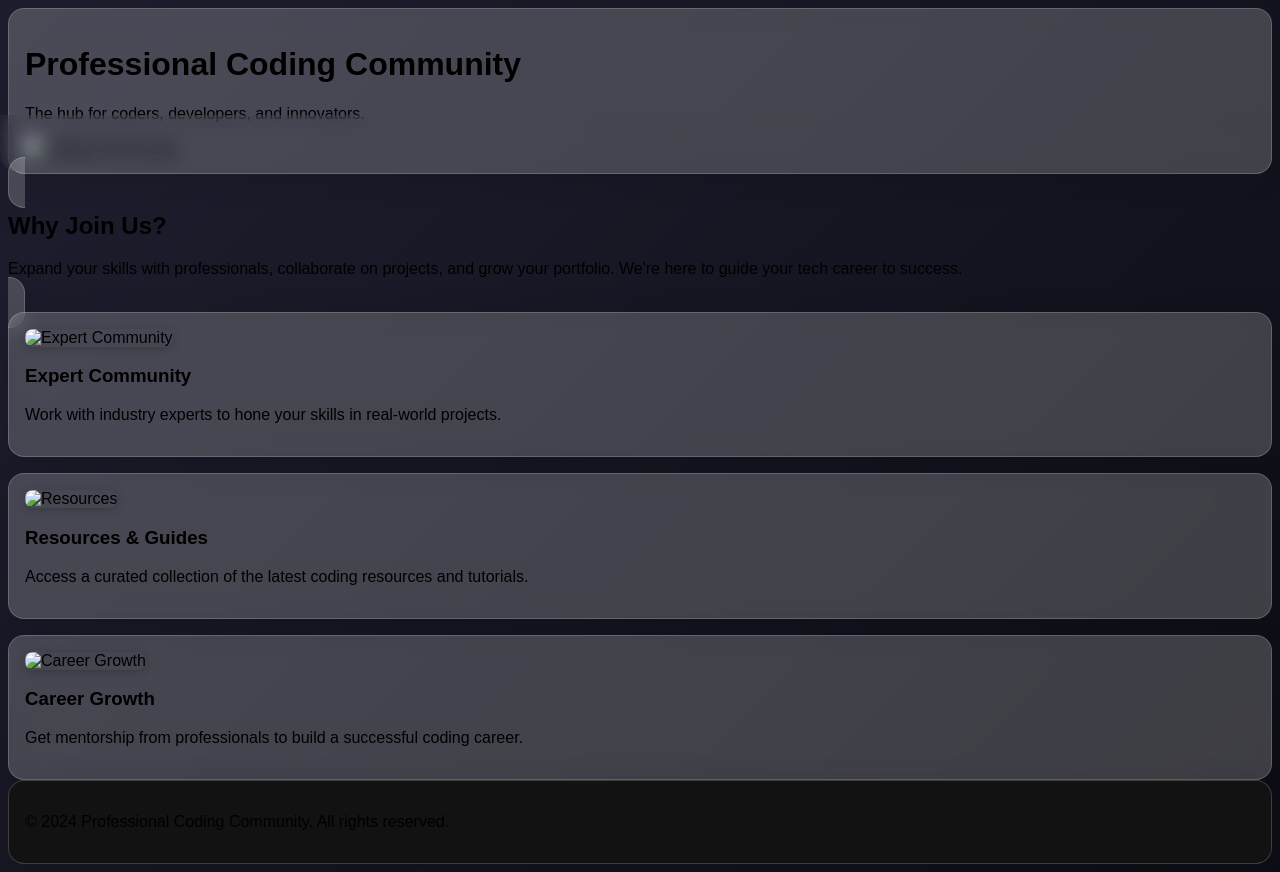
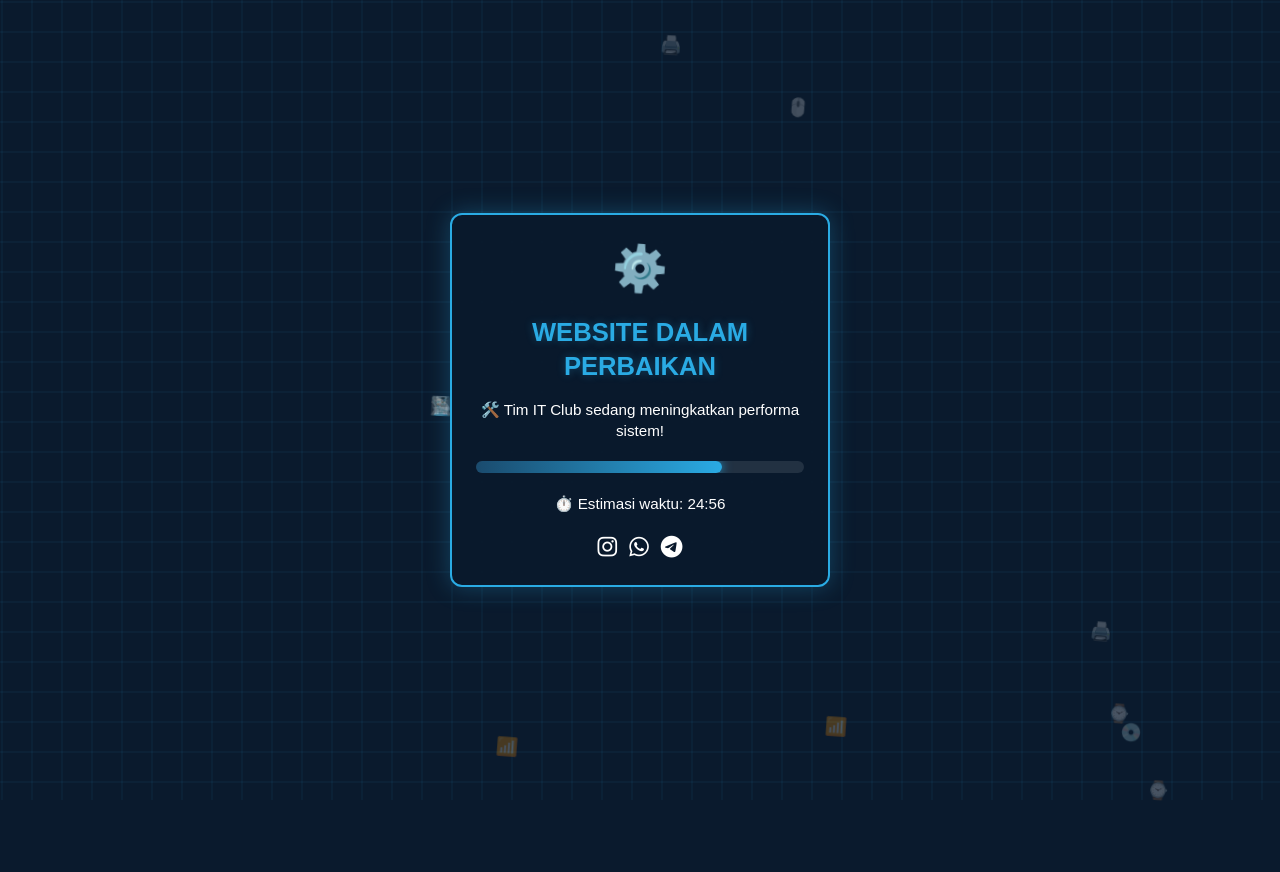
Before and after one commit to Rustaman1280/Rusty, a plain HTML site: page index.html in a window 1280 px wide. After the commit the page ends 802 px from the top, so only its background shows below. Drawn offline with Linux system fonts and the light colour scheme; a script that the page names is missing.

Commit message:
Update index.html

```diff
--- a/index.html
+++ b/index.html
@@ -1,68 +1,232 @@
 <!DOCTYPE html>
-<html lang="en">
+<html lang="id">
 <head>
     <meta charset="UTF-8">
     <meta name="viewport" content="width=device-width, initial-scale=1.0">
-    <title>Professional Coding Community</title>
-    <link rel="stylesheet" href="styles.css">
-    <script src="https://unpkg.com/framer-motion@4.1.17/dist/framer-motion.umd.js"></script>
-    <script defer src="scripts.js"></script>
+    <title>Maintenance - IT Club</title>
+    <link rel="stylesheet" href="https://cdnjs.cloudflare.com/ajax/libs/font-awesome/6.0.0/css/all.min.css">
+    <style>
+        * {
+            margin: 0;
+            padding: 0;
+            box-sizing: border-box;
+            font-family: 'Poppins', sans-serif;
+        }
+
+        @import url('https://fonts.googleapis.com/css2?family=Poppins:wght@400;600;700&display=swap');
+
+        body {
+            min-height: 100vh;
+            background: #0a1a2d;
+            display: flex;
+            justify-content: center;
+            align-items: center;
+            overflow: hidden;
+            position: relative;
+        }
+
+        .cyber-grid {
+            position: absolute;
+            width: 100%;
+            height: 100%;
+            background-image:
+                linear-gradient(rgba(42, 171, 228, 0.1) 1px, transparent 1px),
+                linear-gradient(90deg, rgba(42, 171, 228, 0.1) 1px, transparent 1px);
+            background-size: 30px 30px;
+            animation: gridScroll 100s linear infinite;
+        }
+
+        .container {
+            position: relative;
+            z-index: 2;
+            text-align: center;
+            padding: 1.5rem;
+            background: rgba(10, 26, 45, 0.95);
+            border-radius: 12px;
+            border: 2px solid #2AABE4;
+            box-shadow: 0 0 25px rgba(42, 171, 228, 0.3);
+            max-width: 380px;
+            width: 85%;
+            margin: 20px;
+        }
+
+        h1 {
+            color: #2AABE4;
+            font-size: 1.6em;
+            margin-bottom: 1rem;
+            text-shadow: 0 0 8px rgba(42, 171, 228, 0.3);
+            line-height: 1.3;
+        }
+
+        .cyber-icon {
+            font-size: 2.8em;
+            color: #ffffff;
+            margin: 12px 0;
+            animation: float 3s ease-in-out infinite;
+        }
+
+        p {
+            color: #ffffff;
+            font-size: 0.95em;
+            margin: 12px 0;
+            line-height: 1.4;
+        }
+
+        .progress-bar {
+            width: 100%;
+            height: 12px;
+            background: rgba(255, 255, 255, 0.1);
+            border-radius: 6px;
+            margin: 20px 0;
+            overflow: hidden;
+        }
+
+        .progress-fill {
+            width: 75%;
+            height: 100%;
+            background: linear-gradient(90deg, #1a4b6e, #2AABE4);
+            border-radius: 6px;
+            animation: progressGlow 2s infinite alternate;
+        }
+
+        .social-links {
+            margin-top: 20px;
+            display: flex;
+            justify-content: center;
+            gap: 12px;
+        }
+
+        .social-link {
+            color: #ffffff;
+            font-size: 1.4em;
+            transition: all 0.3s ease;
+            text-decoration: none;
+        }
+
+        .social-link:hover {
+            color: #2AABE4;
+            transform: scale(1.15);
+        }
+
+        .floating-icons span {
+            position: absolute;
+            color: rgba(255, 255, 255, 0.25);
+            font-size: 1.1em;
+            animation: float 6s infinite linear;
+        }
+
+        @media (max-width: 480px) {
+            .container {
+                padding: 1.2rem;
+                width: 90%;
+                margin: 15px;
+                max-width: 320px;
+            }
+
+            h1 {
+                font-size: 1.4em;
+            }
+
+            .cyber-icon {
+                font-size: 2.2em;
+            }
+
+            p {
+                font-size: 0.85em;
+            }
+
+            .progress-bar {
+                height: 10px;
+                margin: 15px 0;
+            }
+
+            .social-link {
+                font-size: 1.2em;
+            }
+        }
+
+        @keyframes gridScroll {
+            from { background-position: 0 0; }
+            to { background-position: 30px 30px; }
+        }
+
+        @keyframes float {
+            0%, 100% { transform: translateY(0) rotate(0deg); }
+            50% { transform: translateY(-12px) rotate(5deg); }
+        }
+
+        @keyframes progressGlow {
+            from { box-shadow: 0 0 6px #1a4b6e; }
+            to { box-shadow: 0 0 12px #2AABE4; }
+        }
+    </style>
 </head>
-<body class="bg-dark-gradient text-white">
+<body>
+    <div class="cyber-grid"></div>
 
-    <!-- Header Section -->
-    <header class="glass p-6 text-center">
-        <h1 class="text-5xl font-extrabold animate-slide-in">Professional Coding Community</h1>
-        <p class="text-lg mt-2">The hub for coders, developers, and innovators.</p>
-        <img src="coding_community_banner.png" alt="Coding Community" class="mx-auto mt-6 rounded-lg shadow-lg">
-    </header>
+    <div class="floating-icons">
+        <span>💻</span>
+        <span>🔌</span>
+        <span>🖥️</span>
+        <span>📱</span>
+        <span>💾</span>
+        <span>📡</span>
+    </div>
 
-    <!-- Introduction Section -->
-    <section class="mt-16 p-8 text-center">
-        <motion.div
-          class="glass p-10 rounded-lg shadow-lg mx-auto w-11/12 md:w-8/12"
-          animate="visible"
-          initial="hidden"
-          variants="cardAnimation">
-            <h2 class="text-4xl font-semibold mb-4">Why Join Us?</h2>
-            <p class="text-lg">Expand your skills with professionals, collaborate on projects, and grow your portfolio. We're here to guide your tech career to success.</p>
-        </motion.div>
-    </section>
+    <div class="container">
+        <div class="cyber-icon">⚙️</div>
+        <h1>WEBSITE DALAM PERBAIKAN</h1>
 
-    <!-- Features Section -->
-    <section class="grid grid-cols-1 md:grid-cols-3 gap-8 p-6 mt-12 text-center">
-        <motion.div
-          class="glass p-8 rounded-lg shadow-lg"
-          whileHover={{ scale: 1.1 }}
-          whileTap={{ scale: 0.95 }}>
-            <img src="expert_community.png" alt="Expert Community" class="mx-auto mb-4 w-16 h-16">
-            <h3 class="text-2xl font-semibold mb-2">Expert Community</h3>
-            <p>Work with industry experts to hone your skills in real-world projects.</p>
-        </motion.div>
+        <p>🛠️ Tim IT Club sedang meningkatkan performa sistem!</p>
 
-        <motion.div
-          class="glass p-8 rounded-lg shadow-lg"
-          whileHover={{ scale: 1.1 }}
-          whileTap={{ scale: 0.95 }}>
-            <img src="resources.png" alt="Resources" class="mx-auto mb-4 w-16 h-16">
-            <h3 class="text-2xl font-semibold mb-2">Resources & Guides</h3>
-            <p>Access a curated collection of the latest coding resources and tutorials.</p>
-        </motion.div>
+        <div class="progress-bar">
+            <div class="progress-fill"></div>
+        </div>
 
-        <motion.div
-          class="glass p-8 rounded-lg shadow-lg"
-          whileHover={{ scale: 1.1 }}
-          whileTap={{ scale: 0.95 }}>
-            <img src="career_growth.png" alt="Career Growth" class="mx-auto mb-4 w-16 h-16">
-            <h3 class="text-2xl font-semibold mb-2">Career Growth</h3>
-            <p>Get mentorship from professionals to build a successful coding career.</p>
-        </motion.div>
-    </section>
+        <p>⏱️ Estimasi waktu: <span id="countdown">00:25:00</span></p>
 
-    <!-- Footer Section -->
-    <footer class="bg-dark p-6 text-center mt-12 glass">
-        <p>&copy; 2024 Professional Coding Community. All rights reserved.</p>
-    </footer>
+        <div class="social-links">
+            <a href="#" class="social-link"><i class="fab fa-instagram"></i></a>
+            <a href="#" class="social-link"><i class="fab fa-whatsapp"></i></a>
+            <a href="#" class="social-link"><i class="fab fa-telegram"></i></a>
+        </div>
+    </div>
 
+    <script>
+        let countdown = 25 * 60;
+        const countdownElement = document.getElementById('countdown');
+
+        function updateCountdown() {
+            const minutes = Math.floor(countdown / 60);
+            const seconds = countdown % 60;
+            countdownElement.innerHTML =
+                `${String(minutes).padStart(2, '0')}:${String(seconds).padStart(2, '0')}`;
+
+            if(countdown <= 0) {
+                clearInterval(timer);
+                countdownElement.innerHTML = "HAMPIR SELESAI!";
+            }
+            countdown--;
+        }
+
+        const timer = setInterval(updateCountdown, 1000);
+
+        function createFloatingParticles() {
+            const container = document.querySelector('.floating-icons');
+            const emojis = ['🔋', '💿', '📶', '🖨️', '⌚', '🖱️'];
+
+            for(let i = 0; i < 8; i++) {
+                const particle = document.createElement('span');
+                particle.innerHTML = emojis[Math.floor(Math.random() * emojis.length)];
+                particle.style.left = Math.random() * 100 + '%';
+                particle.style.top = Math.random() * 100 + '%';
+                particle.style.animationDuration = (4 + Math.random() * 4) + 's';
+                particle.style.animationDelay = Math.random() * 2 + 's';
+                container.appendChild(particle);
+            }
+        }
+
+        createFloatingParticles();
+    </script>
 </body>
 </html>
```
